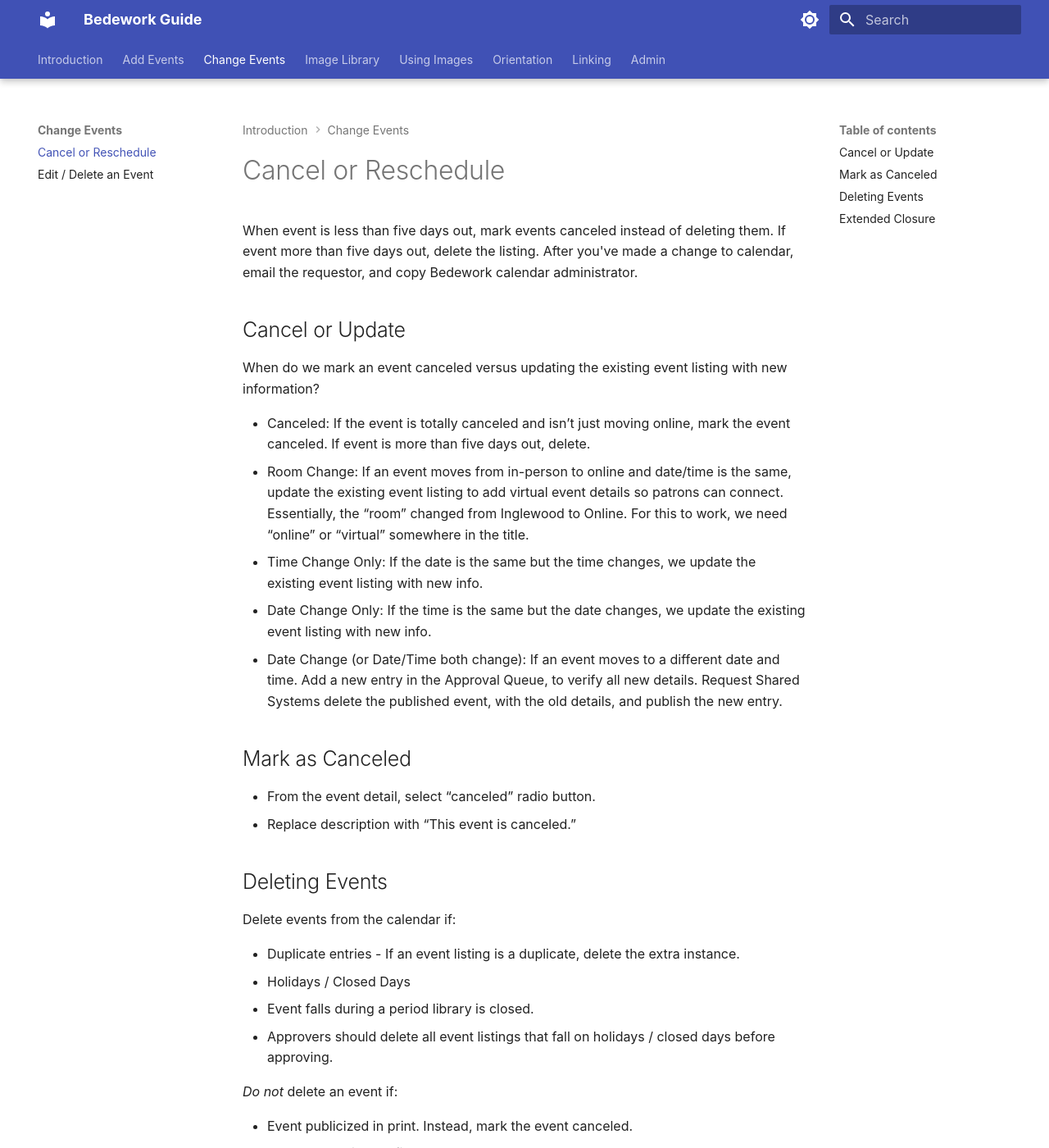
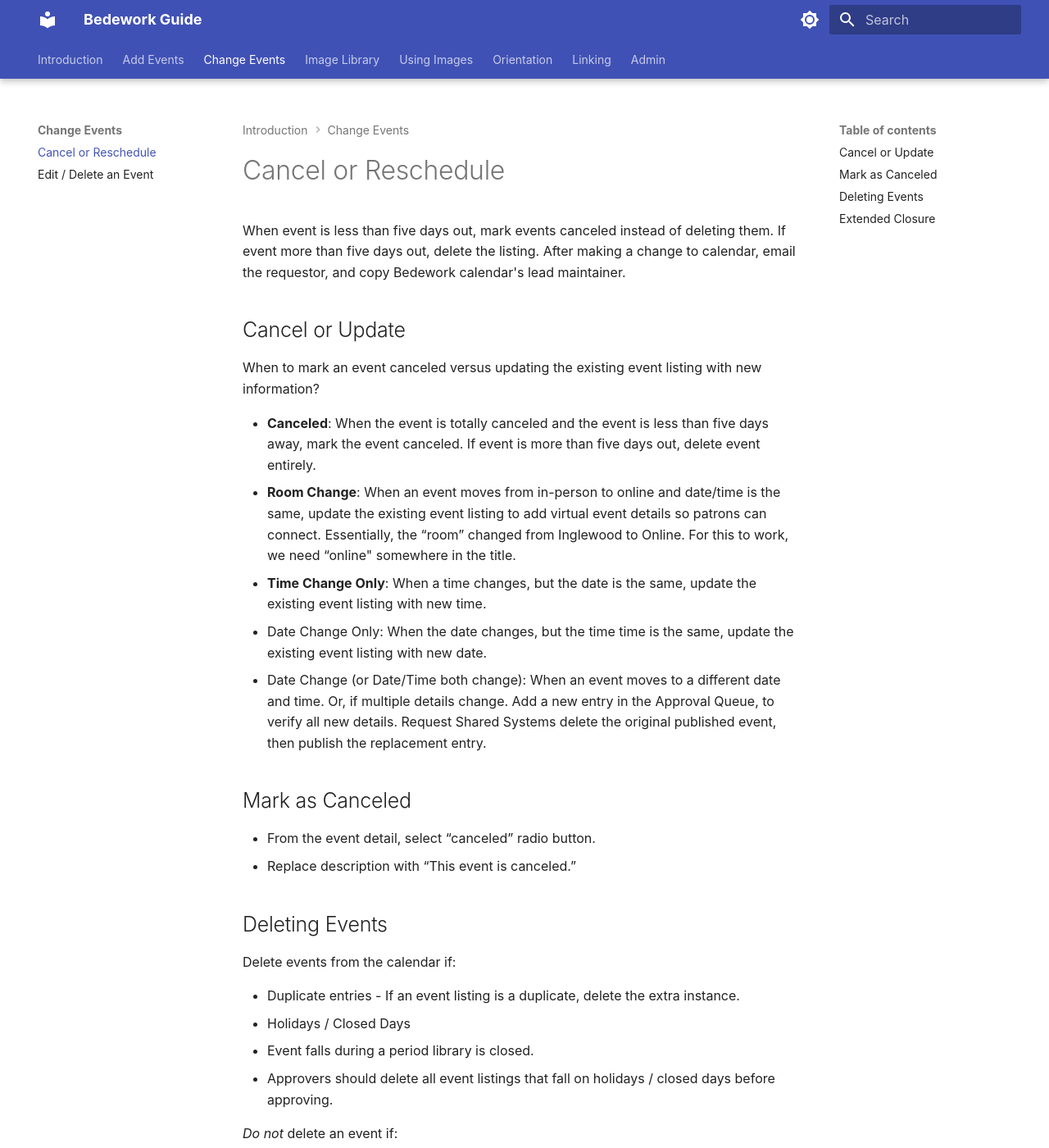
Before and after one commit to Nashville-Public-Library/bedework-docs, an MkDocs documentation site: the page built from docs/change-events/cancel.md, in a window 1280 px wide and 1400 px high. Shown: the whole window at 82% size. Built offline with MkDocs 1.6.1 and Material for MkDocs 9.7.7, drawn with Linux system fonts in a browser that asks for light colours.

Commit message:
new language

```diff
--- a/docs/change-events/cancel.md
+++ b/docs/change-events/cancel.md
@@ -5,17 +5,17 @@ sidebar_position: 1
 
 # Cancel or Reschedule
 
-When event is less than five days out, mark events canceled instead of deleting them. If event more than five days out, delete the listing. After you've made a change to calendar, email the requestor, and copy Bedework calendar administrator.
+When event is less than five days out, mark events canceled instead of deleting them. If event more than five days out, delete the listing. After making a change to calendar, email the requestor, and copy Bedework calendar's lead maintainer.
 
 ## Cancel or Update
 
-When do we mark an event canceled versus updating the existing event listing with new information?
+When to mark an event canceled versus updating the existing event listing with new information?
 
-- Canceled: If the event is totally canceled and isn’t just moving online, mark the event canceled. If event is more than five days out, delete.
-- Room Change: If an event moves from in-person to online and date/time is the same, update the existing event listing to add virtual event details so patrons can connect. Essentially, the “room” changed from Inglewood to Online. For this to work, we need “online” or “virtual” somewhere in the title.
-- Time Change Only: If the date is the same but the time changes, we update the existing event listing with new info.
-- Date Change Only: If the time is the same but the date changes, we update the existing event listing with new info.
-- Date Change (or Date/Time both change): If an event moves to a different date and time. Add a new entry in the Approval Queue, to verify all new details. Request Shared Systems delete the published event, with the old details, and publish the new entry.
+- **Canceled**: When the event is totally canceled and the event is less than five days away, mark the event canceled. If event is more than five days out, delete event entirely.
+- **Room Change**: When an event moves from in-person to online and date/time is the same, update the existing event listing to add virtual event details so patrons can connect. Essentially, the “room” changed from Inglewood to Online. For this to work, we need “online" somewhere in the title.
+- **Time Change Only**: When a time changes, but the date is the same, update the existing event listing with new time.
+- Date Change Only: When the date changes, but the time time is the same, update the existing event listing with new date.
+- Date Change (or Date/Time both change): When an event moves to a different date and time. Or, if multiple details change. Add a new entry in the Approval Queue, to verify all new details. Request Shared Systems delete the original published event, then publish the replacement entry.
 
 ## Mark as Canceled
 
```
